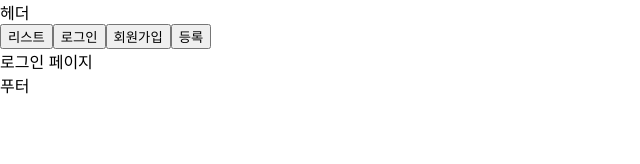
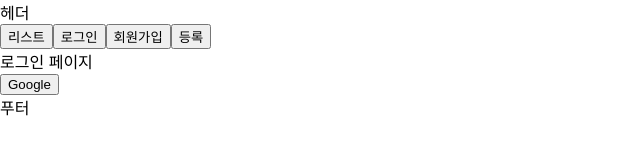
Before and after one commit to prkhch/forcasting-with-prophet, a React (Create React App) app in the folder frontend/: page /login in a window 1280 px wide. Shown: the top 164 px of the page, without its empty margins (0-640 px from the left). Built offline with nearby package versions, Linux system fonts and the light colour scheme.

Commit message:
chore: d

```diff
--- a/frontend/src/pages/LoginPage.tsx
+++ b/frontend/src/pages/LoginPage.tsx
@@ -1,11 +1,27 @@
-import React from "react";
+import React, { useEffect } from "react";
 
 import { Outlet } from "react-router-dom";
 
 const LoginPage = () => {
+  const handleGoogleLogin = () => {
+    const clientId = process.env.REACT_APP_GOOGLE_CLIENT_ID;
+    const redirectUri = "http://localhost:8080/login/oauth2/code/google";
+
+    const authUrl = `https://accounts.google.com/o/oauth2/v2/auth?scope=https%3A//www.googleapis.com/auth/drive.metadata.readonly&access_type=offline&include_granted_scopes=true&response_type=code&state=state_parameter_passthrough_value&redirect_uri=${redirectUri}&client_id=${clientId}`;
+
+    window.location.href = authUrl;
+  };
+
+  useEffect(() => {
+    const urlParams = new URLSearchParams(window.location.search);
+    const code = urlParams.get("code");
+    console.log(code);
+  });
+
   return (
     <div>
       <div>로그인 페이지</div>
+      <button onClick={handleGoogleLogin}>Google</button>
     </div>
   );
 };
```
Also changed, not shown: 1 other file (tests, documents, lock files or other folders).
